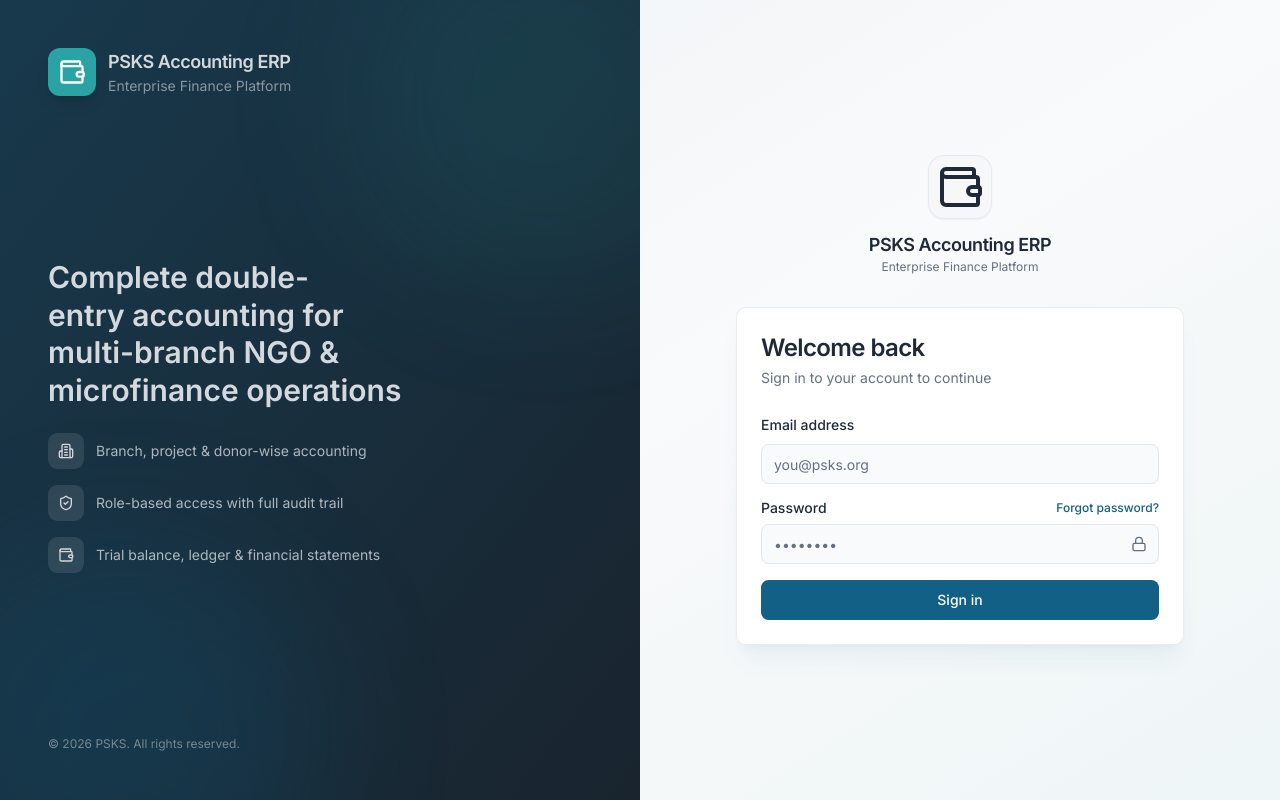
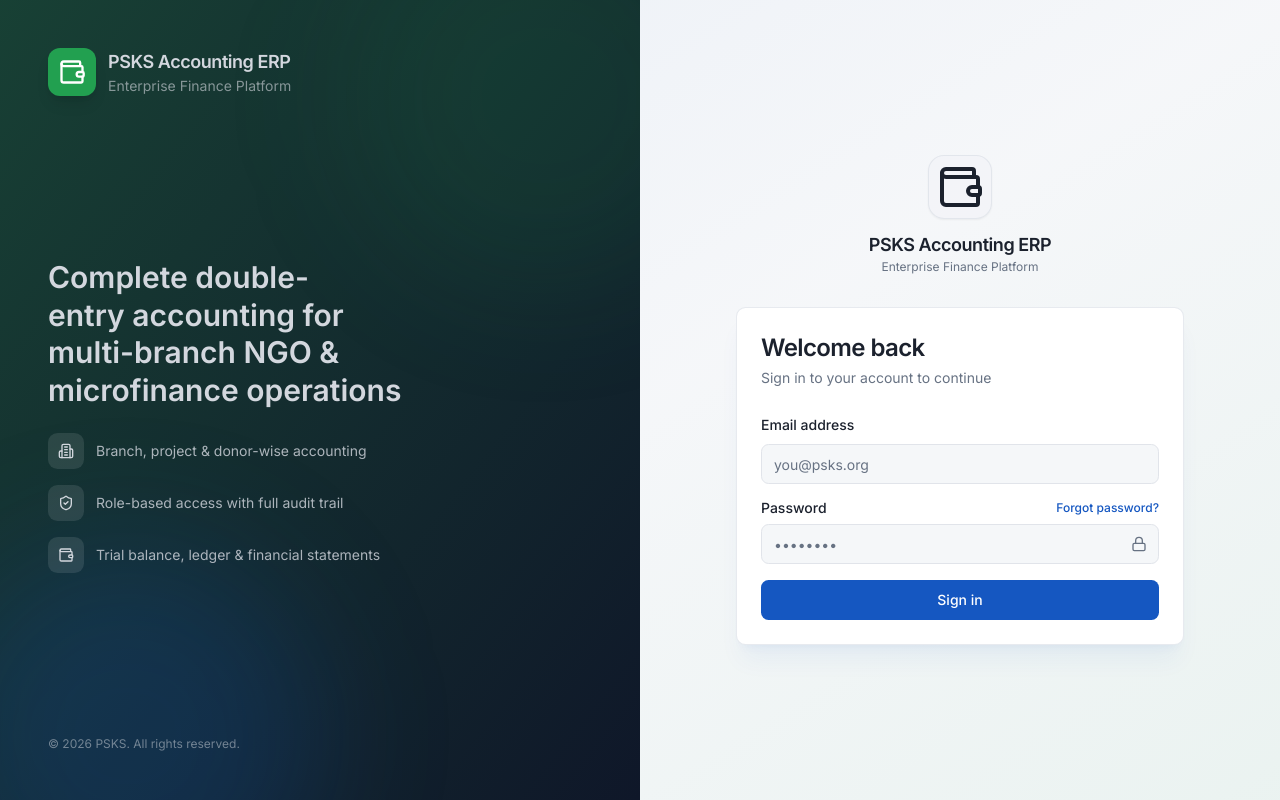
Before and after one commit to psksinfo71-cpu/pskserp, a Next.js app: page / in a window 1280 px wide. Built offline with nearby package versions, Linux system fonts and the light colour scheme; no server answers; the database is empty.

Commit message:
feat: Original Green + Blue org theme, fix voucher print checked_by

```diff
--- a/app/globals.css
+++ b/app/globals.css
@@ -4,72 +4,72 @@
 
 @layer base {
   :root {
-    --background: 210 20% 98%;
-    --foreground: 215 28% 17%;
+    --background: 215 25% 97%;
+    --foreground: 220 25% 14%;
     --card: 0 0% 100%;
-    --card-foreground: 215 28% 17%;
+    --card-foreground: 220 25% 14%;
     --popover: 0 0% 100%;
-    --popover-foreground: 215 28% 17%;
-    --primary: 200 75% 30%;
+    --popover-foreground: 220 25% 14%;
+    --primary: 217 80% 42%;
     --primary-foreground: 0 0% 100%;
-    --secondary: 200 30% 96%;
-    --secondary-foreground: 215 28% 17%;
-    --muted: 210 20% 95%;
-    --muted-foreground: 215 12% 45%;
-    --accent: 180 60% 40%;
+    --secondary: 217 33% 95%;
+    --secondary-foreground: 220 25% 25%;
+    --muted: 215 20% 94%;
+    --muted-foreground: 217 12% 46%;
+    --accent: 142 65% 38%;
     --accent-foreground: 0 0% 100%;
     --destructive: 0 72% 51%;
     --destructive-foreground: 0 0% 100%;
-    --success: 152 56% 38%;
+    --success: 142 65% 38%;
     --success-foreground: 0 0% 100%;
     --warning: 38 92% 50%;
     --warning-foreground: 28 80% 15%;
-    --border: 210 18% 88%;
-    --input: 210 18% 90%;
-    --ring: 200 75% 30%;
-    --chart-1: 200 75% 30%;
-    --chart-2: 152 56% 38%;
-    --chart-3: 38 92% 50%;
-    --chart-4: 242 60% 50%;
-    --chart-5: 332 70% 45%;
+    --border: 217 18% 87%;
+    --input: 217 18% 90%;
+    --ring: 217 80% 42%;
+    --chart-1: 217 80% 42%;
+    --chart-2: 142 65% 38%;
+    --chart-3: 190 65% 40%;
+    --chart-4: 222 55% 35%;
+    --chart-5: 155 55% 42%;
     --radius: 0.6rem;
-    --sidebar: 210 30% 14%;
-    --sidebar-foreground: 210 15% 85%;
-    --sidebar-accent: 200 70% 28%;
+    --sidebar: 222 47% 11%;
+    --sidebar-foreground: 217 15% 85%;
+    --sidebar-accent: 142 55% 32%;
   }
 
   .dark {
-    --background: 215 32% 9%;
-    --foreground: 210 18% 92%;
-    --card: 215 30% 12%;
-    --card-foreground: 210 18% 92%;
-    --popover: 215 30% 12%;
-    --popover-foreground: 210 18% 92%;
-    --primary: 200 70% 45%;
+    --background: 220 30% 10%;
+    --foreground: 215 15% 92%;
+    --card: 220 28% 13%;
+    --card-foreground: 215 15% 92%;
+    --popover: 220 28% 13%;
+    --popover-foreground: 215 15% 92%;
+    --primary: 217 80% 55%;
     --primary-foreground: 0 0% 100%;
-    --secondary: 215 25% 18%;
-    --secondary-foreground: 210 18% 92%;
-    --muted: 215 25% 16%;
-    --muted-foreground: 210 12% 60%;
-    --accent: 180 55% 45%;
+    --secondary: 220 22% 18%;
+    --secondary-foreground: 215 15% 92%;
+    --muted: 220 22% 16%;
+    --muted-foreground: 217 12% 60%;
+    --accent: 142 60% 48%;
     --accent-foreground: 0 0% 100%;
     --destructive: 0 62% 50%;
     --destructive-foreground: 0 0% 100%;
-    --success: 152 50% 42%;
+    --success: 142 60% 48%;
     --success-foreground: 0 0% 100%;
     --warning: 38 88% 55%;
     --warning-foreground: 28 80% 12%;
-    --border: 215 22% 22%;
-    --input: 215 22% 22%;
-    --ring: 200 70% 45%;
-    --chart-1: 200 70% 50%;
-    --chart-2: 152 50% 50%;
-    --chart-3: 38 88% 58%;
-    --chart-4: 242 60% 62%;
-    --chart-5: 332 65% 58%;
-    --sidebar: 215 36% 7%;
-    --sidebar-foreground: 210 15% 80%;
-    --sidebar-accent: 200 60% 30%;
+    --border: 220 22% 20%;
+    --input: 220 22% 20%;
+    --ring: 217 80% 55%;
+    --chart-1: 217 80% 55%;
+    --chart-2: 142 60% 50%;
+    --chart-3: 190 60% 48%;
+    --chart-4: 222 55% 42%;
+    --chart-5: 155 55% 48%;
+    --sidebar: 222 50% 8%;
+    --sidebar-foreground: 217 15% 80%;
+    --sidebar-accent: 142 50% 35%;
   }
 }
 
```
